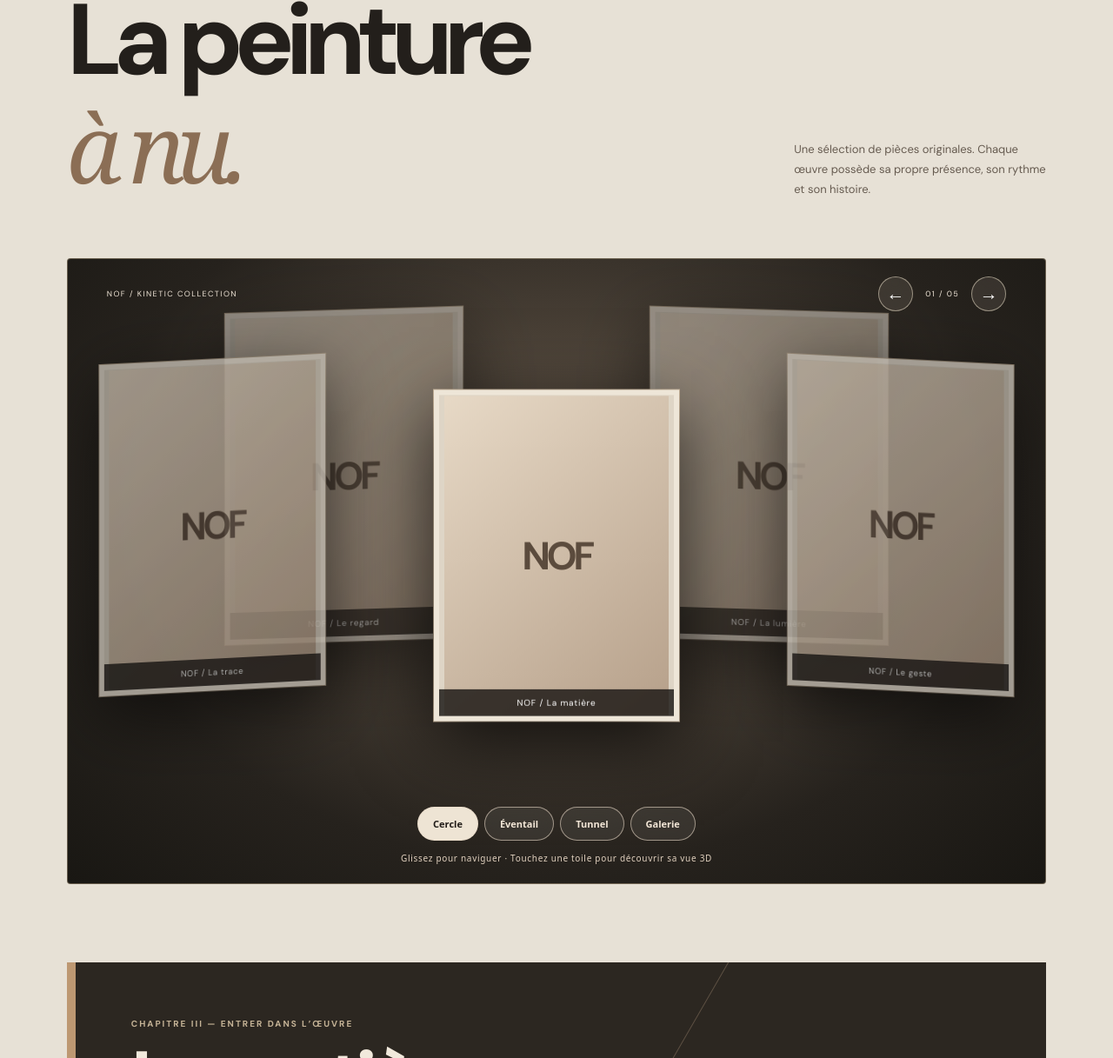
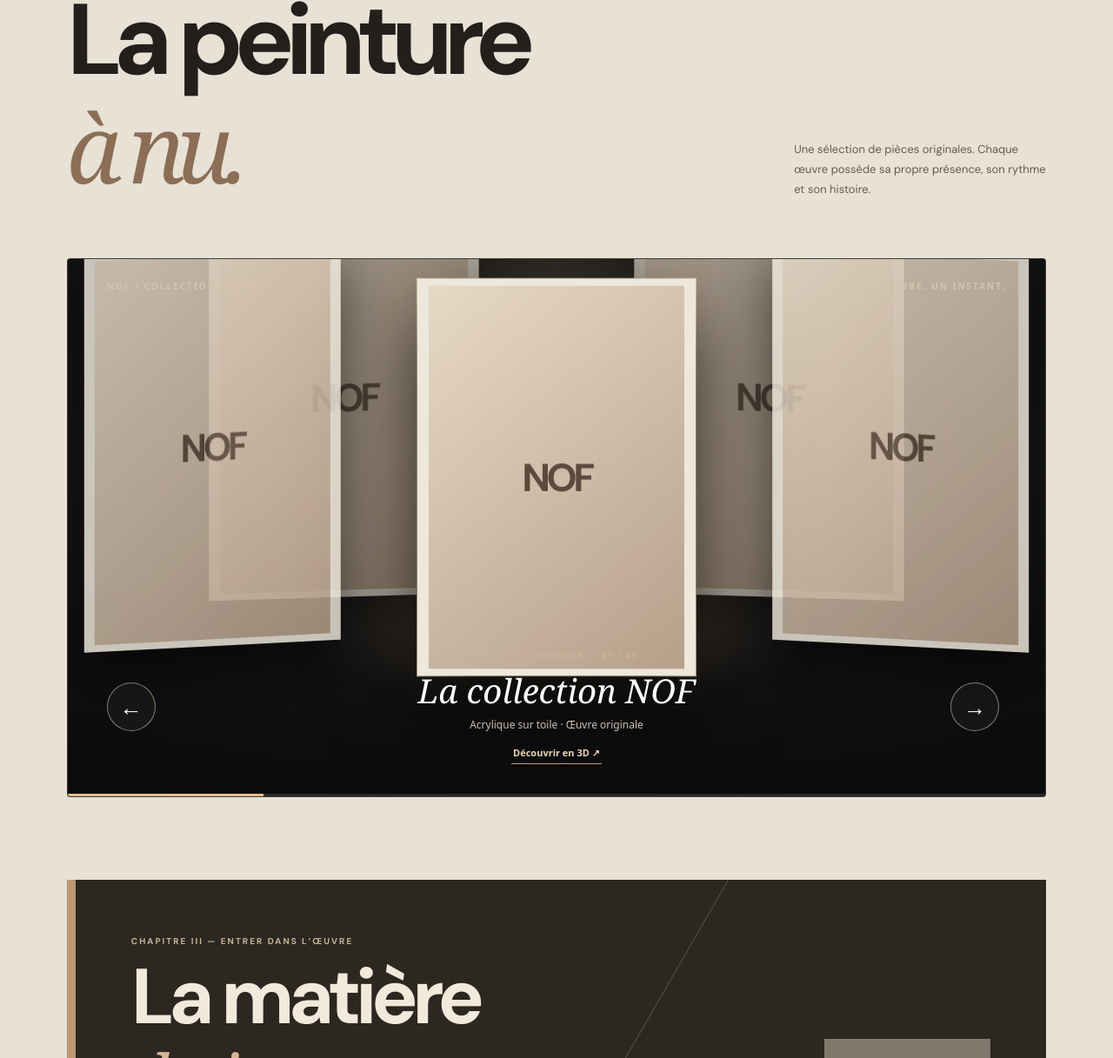
Before and after one commit to freddy082898/nof-portfolio, a plain HTML site: page index.html in a window 1280 px wide. Shown: the part 1669-2886 px from the top of the page at 87% size. Drawn offline with Linux system fonts and the light colour scheme; a script that the page names is missing; a web font is replaced by a local one.

Commit message:
Design cinematic focus carousel in artwork section with central hero painting and minimal controls

```diff
--- a/index.html
+++ b/index.html
@@ -192,6 +192,30 @@ footer{background:#241f1b}
 #oeuvres .kinetic-modes button[aria-pressed=true]{background:#eee4d4;color:#211c18}
 #oeuvres .kinetic-help{position:absolute;bottom:12px;left:0;right:0;text-align:center;color:#e1d1bf;font:10px system-ui;letter-spacing:.07em;z-index:7;pointer-events:none}
 @media(max-width:760px){#oeuvres .kinetic-stage{height:560px;margin:24px 0 70px}#oeuvres .kinetic-viewport{inset:60px 0 115px}#oeuvres .kinetic-card{width:clamp(145px,45vw,220px);height:clamp(190px,58vw,285px);margin-left:calc(clamp(145px,45vw,220px)/-2);margin-top:calc(clamp(190px,58vw,285px)/-2);border-width:5px}#oeuvres .kinetic-modes{bottom:53px;gap:5px}#oeuvres .kinetic-modes button{padding:10px 12px;font-size:10px}#oeuvres .kinetic-help{font-size:9px;padding:0 8px}}
+
+/* Focus 3D + Cinematic: gallery section only, no artwork color manipulation */
+#oeuvres .kinetic-focus{height:clamp(620px,77vh,840px);min-height:620px;margin:42px 0 95px;background:radial-gradient(ellipse at 50% 36%,#45413a 0%,#191817 56%,#0a0b0e 100%);border:1px solid #9d8b7655;perspective:1400px;overflow:hidden;isolation:isolate}
+#oeuvres .kinetic-focus:before{content:"";position:absolute;inset:0;background:radial-gradient(ellipse at 50% 42%,#e2c7a619,transparent 48%),linear-gradient(0deg,#0c0c0f 0%,transparent 47%);pointer-events:none;z-index:1}
+#oeuvres .kinetic-top{position:absolute;z-index:8;left:4%;right:4%;top:24px;display:flex;justify-content:space-between;gap:20px;color:#d4c4ad;font:600 10px system-ui;letter-spacing:.2em}
+#oeuvres .kinetic-viewport{position:absolute;inset:55px 0 170px;z-index:4;touch-action:pan-y;overflow:visible}
+#oeuvres .kinetic-ring{position:absolute;left:50%;top:50%;width:0;height:0;transform-style:preserve-3d}
+#oeuvres .kinetic-card{width:clamp(180px,25vw,340px);height:clamp(250px,36vw,465px);margin-left:calc(clamp(180px,25vw,340px)/-2);margin-top:calc(clamp(250px,36vw,465px)/-2);border:7px solid #eee7dc;background:#eee7dc;box-shadow:0 24px 65px #000b;transition:filter .45s,opacity .45s,box-shadow .45s;filter:none}
+#oeuvres .kinetic-card.is-front{box-shadow:0 36px 95px #000c,0 0 0 1px #e8d6b7,0 0 70px #e3b77425}
+#oeuvres .kinetic-card img{width:100%;height:100%;object-fit:contain;background:#eee9e1;filter:none}
+#oeuvres .kinetic-card-title{display:none}
+#oeuvres .kinetic-spotlight{position:absolute;left:50%;top:55%;width:min(68%,620px);height:160px;transform:translateX(-50%);background:radial-gradient(ellipse,#f1c68b2b,transparent 70%);filter:blur(24px);pointer-events:none;z-index:1}
+#oeuvres .kinetic-bottom{position:absolute;z-index:10;bottom:37px;left:4%;right:4%;display:grid;grid-template-columns:64px minmax(0,1fr) 64px;align-items:center;gap:18px}
+#oeuvres .kinetic-arrow{width:56px;height:56px;border:1px solid #e7d9c188;background:#1e1b1a99;color:#fff;border-radius:50%;font:26px system-ui;cursor:pointer;transition:background .2s}
+#oeuvres .kinetic-arrow:hover{background:#615142}
+#oeuvres .kinetic-caption{text-align:center;color:#fff;min-width:0}
+#oeuvres .kinetic-eyebrow{display:flex;justify-content:center;gap:20px;color:#c9b69c;font:600 9px system-ui;letter-spacing:.2em}
+#oeuvres .kinetic-caption h3{font:italic 500 clamp(25px,3vw,43px) Georgia,serif;margin:8px 0 5px;overflow:hidden;text-overflow:ellipsis;white-space:nowrap}
+#oeuvres .kinetic-caption p{color:#c9c0b6;font:12px system-ui;margin:0 0 11px}
+#oeuvres .kinetic-open{color:#e9d4b2;background:none;border:0;border-bottom:1px solid #bba27b;padding:5px 2px;font:600 11px system-ui;cursor:pointer}
+#oeuvres .kinetic-progress{position:absolute;bottom:0;left:0;right:0;height:3px;background:#cbbba02a;z-index:12}
+#oeuvres .kinetic-progress span{display:block;height:100%;width:20%;background:#e2bd8a;transition:width .6s ease}
+@media(max-width:760px){#oeuvres .kinetic-focus{height:clamp(570px,76svh,730px);min-height:570px;margin:25px 0 65px}#oeuvres .kinetic-top{font-size:8px;top:17px;left:5%;right:5%}#oeuvres .kinetic-top span:last-child{display:none}#oeuvres .kinetic-viewport{inset:50px 0 185px}#oeuvres .kinetic-card{width:clamp(170px,52vw,245px);height:clamp(235px,65vw,330px);margin-left:calc(clamp(170px,52vw,245px)/-2);margin-top:calc(clamp(235px,65vw,330px)/-2);border-width:5px}#oeuvres .kinetic-bottom{bottom:30px;grid-template-columns:42px minmax(0,1fr) 42px;gap:4px;left:3%;right:3%}#oeuvres .kinetic-arrow{width:40px;height:40px;font-size:20px}#oeuvres .kinetic-caption h3{font-size:26px}#oeuvres .kinetic-caption p{font-size:10px}#oeuvres .kinetic-eyebrow{font-size:8px;gap:8px}#oeuvres .kinetic-open{font-size:10px}}
+@media(prefers-reduced-motion:reduce){#oeuvres .kinetic-card,#oeuvres .kinetic-progress span{transition:none}}
 </style>
 </head>
 <body>
@@ -228,7 +252,13 @@ footer{background:#241f1b}
       <div><div class="kicker">CHAPITRE II — LES PIÈCES</div><h2>La peinture<br><em>à nu.</em></h2></div>
       <p>Une sélection de pièces originales. Chaque œuvre possède sa propre présence, son rythme et son histoire.</p>
     </div>
-<div class="kinetic-stage" aria-label="Carrousel 3D des œuvres"><div class="kinetic-ui"><span class="kinetic-tag">NOF / KINETIC COLLECTION</span><div class="kinetic-controls"><button type="button" id="kinetic-prev" aria-label="Œuvre précédente">←</button><span id="kinetic-count">01 / 01</span><button type="button" id="kinetic-next" aria-label="Œuvre suivante">→</button></div></div><div class="kinetic-viewport" id="kinetic-viewport" tabindex="0" aria-label="Carrousel 3D : glisser pour naviguer"><div class="kinetic-ring" id="kinetic-ring"></div></div><div class="kinetic-modes" role="group" aria-label="Disposition des œuvres"><button type="button" data-kinetic-mode="circle" aria-pressed="true">Cercle</button><button type="button" data-kinetic-mode="fan" aria-pressed="false">Éventail</button><button type="button" data-kinetic-mode="tunnel" aria-pressed="false">Tunnel</button><button type="button" data-kinetic-mode="gallery" aria-pressed="false">Galerie</button></div><p class="kinetic-help">Glissez pour naviguer · Touchez une toile pour découvrir sa vue 3D</p></div>
+<div class="kinetic-stage kinetic-focus" aria-label="Carrousel cinématographique des œuvres">
+<div class="kinetic-top"><span>NOF / COLLECTION PRIVÉE</span><span>UNE ŒUVRE. UN INSTANT.</span></div>
+<div class="kinetic-viewport" id="kinetic-viewport" tabindex="0" aria-label="Carrousel des œuvres, utilisez les flèches ou glissez pour naviguer"><div class="kinetic-ring" id="kinetic-ring"></div></div>
+<div class="kinetic-spotlight" aria-hidden="true"></div>
+<div class="kinetic-bottom"><button type="button" id="kinetic-prev" class="kinetic-arrow" aria-label="Œuvre précédente">←</button><div class="kinetic-caption"><span class="kinetic-eyebrow">ŒUVRE À L’HONNEUR <span id="kinetic-count">01 / 01</span></span><h3 id="kinetic-title">La collection NOF</h3><p id="kinetic-subtitle">Acrylique sur toile · Œuvre originale</p><button type="button" id="kinetic-open" class="kinetic-open">Découvrir en 3D ↗</button></div><button type="button" id="kinetic-next" class="kinetic-arrow" aria-label="Œuvre suivante">→</button></div>
+<div class="kinetic-progress" aria-hidden="true"><span id="kinetic-progress-fill"></span></div>
+</div>
     <div class="exhibition-invite reveal">
  <div><div class="kicker">CHAPITRE III — ENTRER DANS L’ŒUVRE</div><h3>La matière<br><em>devient espace.</em></h3><p>Parcourez une exposition virtuelle de peintures originales, choisissez un tableau et explorez ses détails.</p></div>
  <button id="virtual-exhibition-action" type="button" disabled>Visiter l’exposition 3D <span aria-hidden="true">↗</span></button>
```
